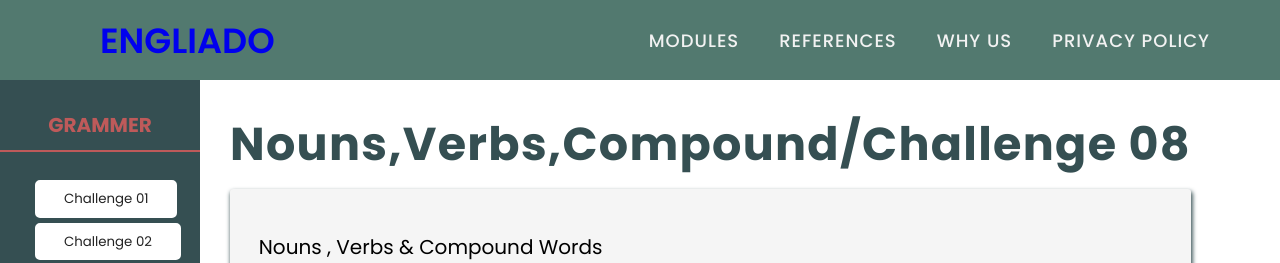
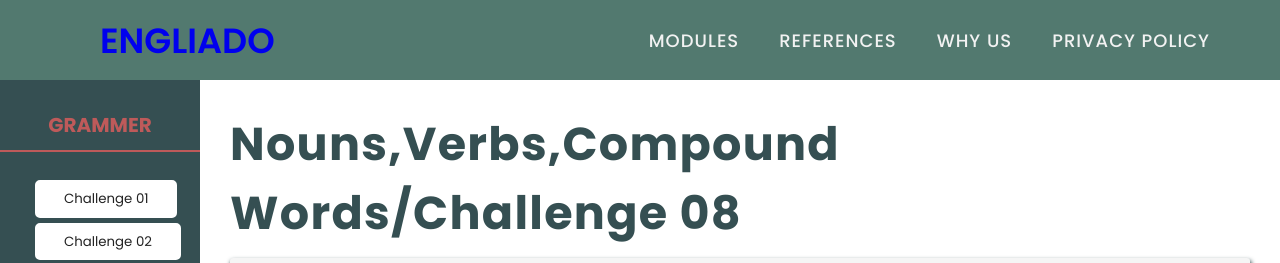
Before and after one commit to pathumikanethmini1/2021g1r1, a plain HTML site: page Task/Task_Lesson03_Q8.html in a window 1280 px wide. Shown: the top 263 px of the page. Drawn offline with nearby package versions, Linux system fonts and the light colour scheme.

Commit message:
Update Task_Lesson03_Q8.html

```diff
--- a/Task/Task_Lesson03_Q8.html
+++ b/Task/Task_Lesson03_Q8.html
@@ -83,7 +83,7 @@
             <section>
                 <div class="container2">
                     <div class="Topic">
-                        <h1> Nouns,Verbs,Compound/Challenge 08</h1>
+                        <h1> Nouns,Verbs,Compound Words/Challenge 08</h1>
                     </div>
 
 
```
